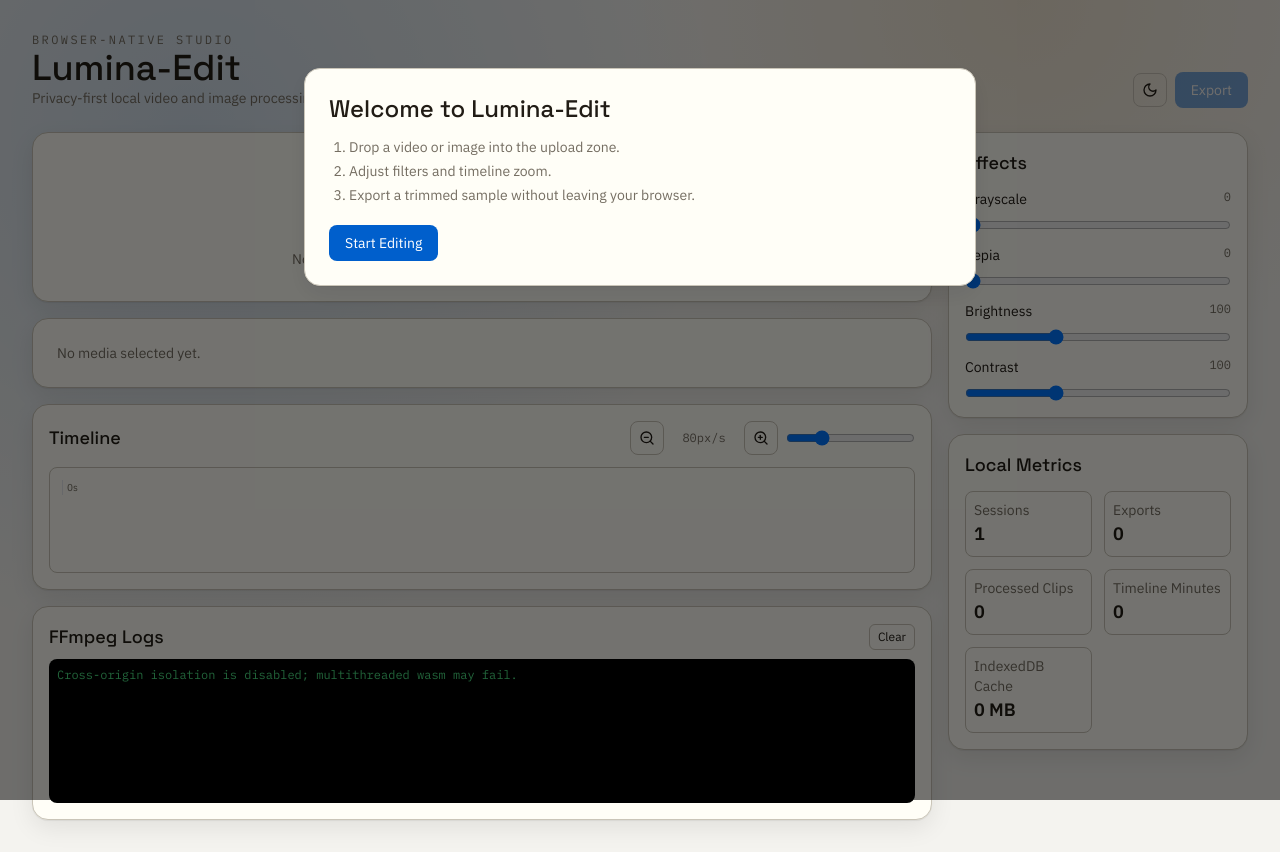
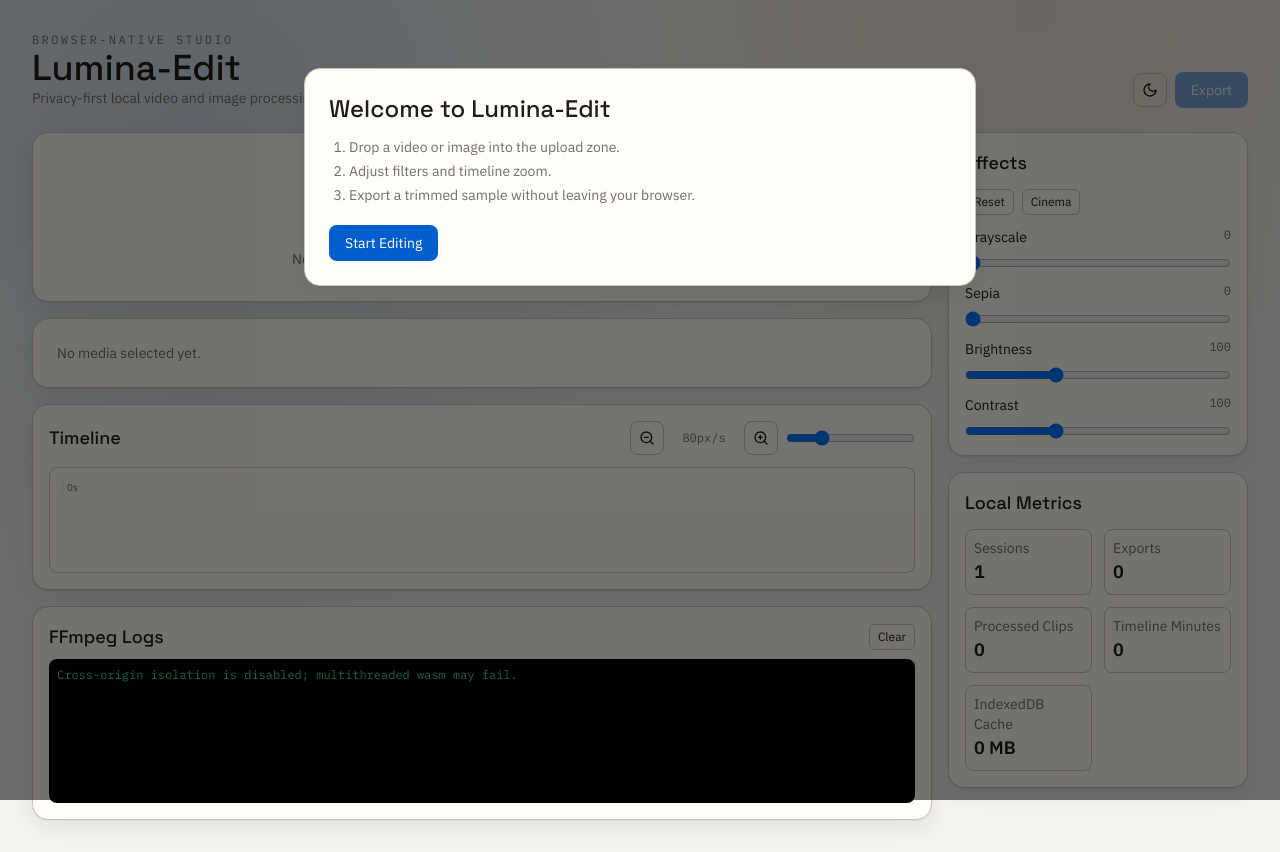
Before and after one commit to erciktiburak/Lumina-Edit, a Next.js app: page / in a window 1280 px wide. Built offline with nearby package versions, Linux system fonts and the light colour scheme.

Commit message:
feat(ui): create properties panel for adjustment (brightness, contrast)

```diff
--- a/components/properties-panel.tsx
+++ b/components/properties-panel.tsx
@@ -29,6 +29,20 @@
   return (
     <aside className="panel rounded-2xl p-4">
       <h3 className="mb-3 font-display text-lg">Effects</h3>
+      <div className="mb-3 flex gap-2">
+        <button
+          className="rounded-md border border-border px-2 py-1 text-xs"
+          onClick={() => updateFilters({ brightness: 100, contrast: 100, grayscale: 0, sepia: 0 })}
+        >
+          Reset
+        </button>
+        <button
+          className="rounded-md border border-border px-2 py-1 text-xs"
+          onClick={() => updateFilters({ brightness: 110, contrast: 120, grayscale: 0, sepia: 20 })}
+        >
+          Cinema
+        </button>
+      </div>
       <div className="space-y-3">
         <RangeControl label="Grayscale" value={filters.grayscale} min={0} max={100} onChange={(v) => updateFilters({ grayscale: v })} />
         <RangeControl label="Sepia" value={filters.sepia} min={0} max={100} onChange={(v) => updateFilters({ sepia: v })} />
```
